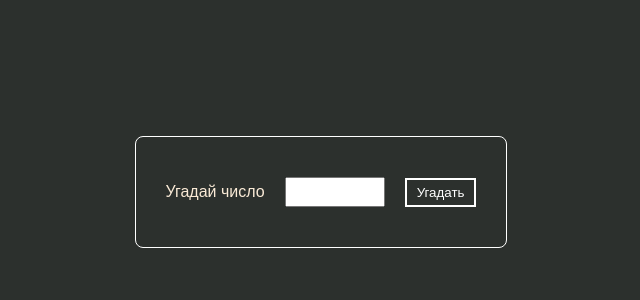
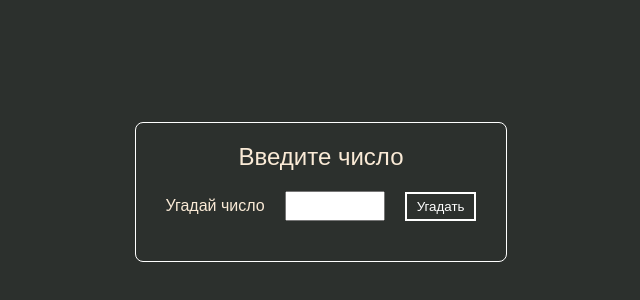
Before and after one commit to geran1ka/react-lesson-3, a React (Create React App) app: page / in a window 1280 px wide. Shown: the part 216-516 px from the top of the page, without its empty margins (319-959 px from the left). Built offline with nearby package versions, Linux system fonts and the light colour scheme.

Commit message:
Очистить инпут после отправки

```diff
--- a/src/components/ClassComponent/ClassComponent.jsx
+++ b/src/components/ClassComponent/ClassComponent.jsx
@@ -7,7 +7,7 @@ export class ClassComponent extends React.Component {
     super(props);
 
     this.state = {
-      result: '',
+      result: 'Введите число',
       userNumber: '',
       randomNumber: Math.floor(Math.random() * (this.props.max - this.props.min) +
       this.props.min),
@@ -24,7 +24,6 @@ export class ClassComponent extends React.Component {
     }));
 
     this.setState(state => {
-      console.log(state);
       console.log('state.numberOfAttempts - state.count: ', state.numberOfAttempts - state.count);
       if (!(state.numberOfAttempts - state.count)) {
         return {
@@ -56,7 +55,12 @@ export class ClassComponent extends React.Component {
         newGame: true,
       };
     });
+
+    this.setState(state => ({
+      userNumber: '',
+    }));
   };
+
   handleChange = e => {
     this.setState({
       userNumber: e.target.value,
@@ -65,7 +69,7 @@ export class ClassComponent extends React.Component {
 
   handleReset = e => {
     this.setState({
-      result: 5,
+      result: 'Введите число',
       userNumber: '',
       randomNumber: Math.floor(Math.random() * (this.props.max - this.props.min) +
       this.props.min),
@@ -75,7 +79,6 @@ export class ClassComponent extends React.Component {
   };
 
   render() {
-    console.log(this.state.count);
     return (
       <div className={style.game}>
         <p className={style.result}>{this.state.result}</p>
--- a/src/components/ClassComponent/ClassComponent.module.css
+++ b/src/components/ClassComponent/ClassComponent.module.css
@@ -29,6 +29,7 @@
 .input {
     height: 30px;
     width: 100px;
+    text-align: center;
 }
 
 .btn {
```
